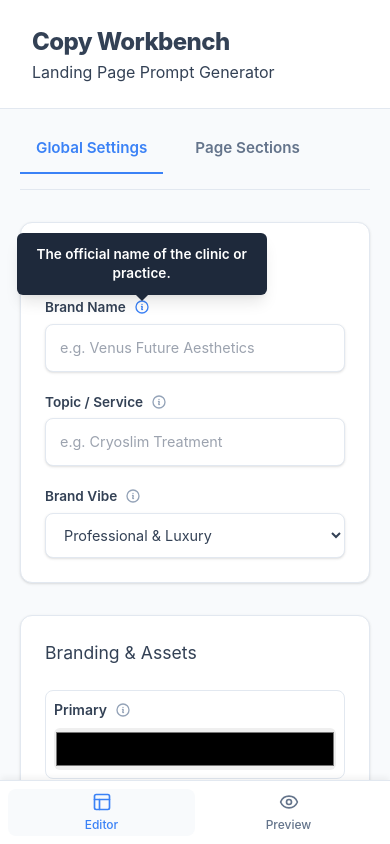
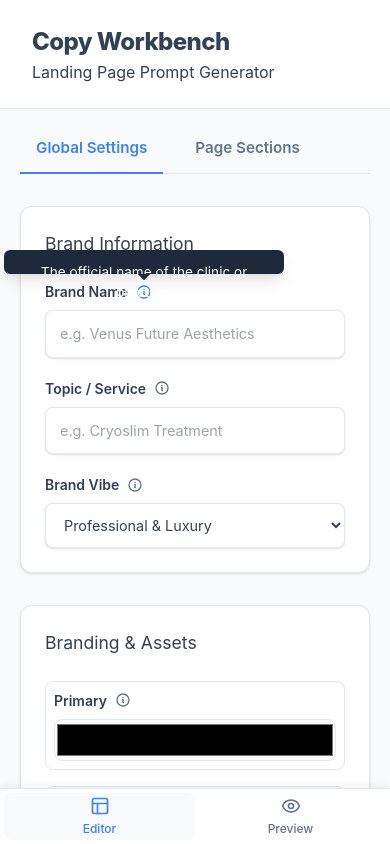
Before and after one commit to rdaiven/Landing-Page-Prompt-Generator, a React (Vite) app: page / in a window 390 px wide. Both pictures are taken after a click on the button 141 px from the left and 307 px from the top of the page. Built offline with nearby package versions, Linux system fonts and the light colour scheme.

Commit message:
Update responsive and more visuals

```diff
--- a/src/components/InputPanel.jsx
+++ b/src/components/InputPanel.jsx
@@ -147,7 +147,7 @@ const InputPanel = ({ formData, updateField, toggleSection, updateSectionLayout,
 
     return (
         <div className="input-panel">
-            <div className="tabs-header" style={{ display: 'flex', gap: '1rem', borderBottom: '1px solid var(--border)', marginBottom: '2rem' }}>
+            <div className="panel-tabs">
                 <button
                     onClick={() => setActiveTab('settings')}
                     className={`tab-btn ${activeTab === 'settings' ? 'active' : ''}`}
@@ -164,12 +164,12 @@ const InputPanel = ({ formData, updateField, toggleSection, updateSectionLayout,
 
             {activeTab === 'settings' && (
                 <div className="fade-in">
-                    <section className="form-group" style={{ background: 'var(--surface)', padding: '1.5rem', borderRadius: 'var(--radius)', border: '1px solid var(--border)', boxShadow: 'var(--shadow-sm)' }}>
-                        <h3 style={{ display: 'flex', alignItems: 'center', gap: '0.5rem', marginBottom: '1.5rem', fontSize: '1.1rem', color: 'var(--text-main)' }}>
+                    <section className="form-section">
+                        <h3 className="section-title">
                             Brand Information
                         </h3>
-                        <div className="input-field">
-                            <label style={{ display: 'flex', alignItems: 'center' }}>
+                        <div className="input-group">
+                            <label className="input-label">
                                 Brand Name
                                 <Tooltip text={helpText.brandName} />
                             </label>
@@ -180,8 +180,8 @@ const InputPanel = ({ formData, updateField, toggleSection, updateSectionLayout,
                                 onChange={(e) => updateField('brandName', e.target.value)}
                             />
                         </div>
-                        <div className="input-field" style={{ marginTop: '1.25rem' }}>
-                            <label style={{ display: 'flex', alignItems: 'center' }}>
+                        <div className="input-group">
+                            <label className="input-label">
                                 Topic / Service
                                 <Tooltip text={helpText.topic} />
                             </label>
@@ -192,8 +192,8 @@ const InputPanel = ({ formData, updateField, toggleSection, updateSectionLayout,
                                 onChange={(e) => updateField('topic', e.target.value)}
                             />
                         </div>
-                        <div className="input-field" style={{ marginTop: '1.25rem' }}>
-                            <label style={{ display: 'flex', alignItems: 'center' }}>
+                        <div className="input-group">
+                            <label className="input-label">
                                 Brand Vibe
                                 <Tooltip text={helpText.vibe} />
                             </label>
@@ -209,13 +209,13 @@ const InputPanel = ({ formData, updateField, toggleSection, updateSectionLayout,
                         </div>
                     </section>
 
-                    <section className="form-group" style={{ background: 'var(--surface)', padding: '1.5rem', borderRadius: 'var(--radius)', border: '1px solid var(--border)', boxShadow: 'var(--shadow-sm)', marginTop: '2rem' }}>
-                        <h3 style={{ display: 'flex', alignItems: 'center', gap: '0.5rem', marginBottom: '1.5rem', fontSize: '1.1rem', color: 'var(--text-main)' }}>
+                    <section className="form-section">
+                        <h3 className="section-title">
                             Branding & Assets
                         </h3>
                         <div className="color-grid">
                             <div className="color-input-wrapper">
-                                <label style={{ display: 'flex', alignItems: 'center', fontSize: '0.875rem', marginBottom: '0.5rem' }}>
+                                <label className="input-label">
                                     Primary <Tooltip text={helpText.primaryColor} />
                                 </label>
                                 <div style={{ display: 'flex', alignItems: 'center', gap: '0.5rem' }}>
@@ -223,49 +223,49 @@ const InputPanel = ({ formData, updateField, toggleSection, updateSectionLayout,
                                         type="color"
                                         value={formData.primaryColor || '#000000'}
                                         onChange={(e) => updateField('primaryColor', e.target.value)}
-                                        style={{ width: '100%', height: '42px', padding: 0, border: 'none', borderRadius: '6px', cursor: 'pointer' }}
+                                        className="color-input-refined"
                                     />
                                 </div>
                             </div>
 
                             <div className="color-input-wrapper">
-                                <label style={{ display: 'flex', alignItems: 'center', fontSize: '0.875rem', marginBottom: '0.5rem' }}>
+                                <label className="input-label">
                                     Secondary <Tooltip text={helpText.secondaryColor} />
                                 </label>
                                 <input
                                     type="color"
                                     value={formData.secondaryColor || '#ffffff'}
                                     onChange={(e) => updateField('secondaryColor', e.target.value)}
-                                    style={{ width: '100%', height: '42px', padding: 0, border: 'none', borderRadius: '6px', cursor: 'pointer' }}
+                                    className="color-input-refined"
                                 />
                             </div>
 
                             <div className="color-input-wrapper">
-                                <label style={{ display: 'flex', alignItems: 'center', fontSize: '0.875rem', marginBottom: '0.5rem' }}>
+                                <label className="input-label">
                                     Accent <Tooltip text={helpText.accentColor} />
                                 </label>
                                 <input
                                     type="color"
                                     value={formData.accentColor || '#ffffff'}
                                     onChange={(e) => updateField('accentColor', e.target.value)}
-                                    style={{ width: '100%', height: '42px', padding: 0, border: 'none', borderRadius: '6px', cursor: 'pointer' }}
+                                    className="color-input-refined"
                                 />
                             </div>
 
                             <div className="color-input-wrapper">
-                                <label style={{ display: 'flex', alignItems: 'center', fontSize: '0.875rem', marginBottom: '0.5rem' }}>
+                                <label className="input-label">
                                     Neutral <Tooltip text={helpText.neutralColor} />
                                 </label>
                                 <input
                                     type="color"
                                     value={formData.neutralColor || '#f5f5f5'}
                                     onChange={(e) => updateField('neutralColor', e.target.value)}
-                                    style={{ width: '100%', height: '42px', padding: 0, border: 'none', borderRadius: '6px', cursor: 'pointer' }}
+                                    className="color-input-refined"
                                 />
                             </div>
                         </div>
-                        <div className="input-field" style={{ marginTop: '1rem' }}>
-                            <label style={{ display: 'flex', alignItems: 'center' }}>
+                        <div className="input-group" style={{ marginTop: '1rem' }}>
+                            <label className="input-label">
                                 Target Audience
                                 <Tooltip text={helpText.audience} />
                             </label>
@@ -277,7 +277,7 @@ const InputPanel = ({ formData, updateField, toggleSection, updateSectionLayout,
                             />
                         </div>
                         <div className="color-presets" style={{ marginTop: '1rem' }}>
-                            <label style={{ fontSize: '0.75rem', textTransform: 'uppercase', letterSpacing: '0.05em', color: '#64748b' }}>Quick Palettes</label>
+                            <label className="quick-palettes-label">Quick Palettes</label>
                             <div style={{ display: 'flex', gap: '0.5rem', marginTop: '0.5rem', flexWrap: 'wrap' }}>
                                 {[
                                     { name: 'Luxury', primary: '#1a1a1a', secondary: '#ffffff', accent: '#d4af37', neutral: '#f9f9f9' },
@@ -303,14 +303,9 @@ const InputPanel = ({ formData, updateField, toggleSection, updateSectionLayout,
                                             updateField('accentColor', preset.accent);
                                             updateField('neutralColor', preset.neutral);
                                         }}
-                                        style={{
-                                            display: 'flex', alignItems: 'center', gap: '0.5rem',
-                                            padding: '0.25rem 0.5rem',
-                                            border: '1px solid #e2e8f0', borderRadius: '999px',
-                                            background: '#fff', cursor: 'pointer', fontSize: '0.8rem'
-                                        }}
+                                        className="palette-btn"
                                     >
-                                        <div style={{ display: 'flex', borderRadius: '50%', overflow: 'hidden', width: '16px', height: '16px' }}>
+                                        <div className="palette-preview">
                                             <div style={{ background: preset.primary, flex: 1 }}></div>
                                             <div style={{ background: preset.accent, flex: 1 }}></div>
                                         </div>
@@ -322,7 +317,7 @@ const InputPanel = ({ formData, updateField, toggleSection, updateSectionLayout,
                     </section>
 
                     {/* Actions Toolbar */}
-                    <div className="actions-toolbar" style={{ marginTop: '2rem', paddingTop: '1.5rem', borderTop: '1px solid #e2e8f0', display: 'flex', gap: '1rem', flexWrap: 'wrap' }}>
+                    <div className="actions-toolbar">
                         <button onClick={onReset} className="btn-secondary" style={{ borderColor: '#ef4444', color: '#ef4444' }}>
                             Reset Application
                         </button>
--- a/src/components/PreviewPanel.jsx
+++ b/src/components/PreviewPanel.jsx
@@ -95,8 +95,10 @@ const PreviewPanel = ({ prompt, formData }) => {
                                 </button>
                             </div>
                         </div>
-                        <div className={`viewport-container viewport-${viewport}`} style={{ flex: 1, overflowY: 'auto' }}>
-                            <VisualPreview formData={formData} />
+                        <div className="viewport-scroll-wrapper">
+                            <div className={`viewport-container viewport-${viewport}`}>
+                                <VisualPreview formData={formData} />
+                            </div>
                         </div>
                     </>
                 ) : (
--- a/src/components/Tooltip.jsx
+++ b/src/components/Tooltip.jsx
@@ -1,4 +1,5 @@
 import React, { useState, useRef, useEffect } from 'react'
+import ReactDOM from 'react-dom'
 
 const Tooltip = ({ text }) => {
     const [isVisible, setIsVisible] = useState(false)
@@ -17,51 +18,59 @@ const Tooltip = ({ text }) => {
         }
     }, [])
 
+    const [coords, setCoords] = useState({ left: 0, top: 0 })
+
+    const updatePosition = () => {
+        if (tooltipRef.current && isVisible) {
+            const rect = tooltipRef.current.getBoundingClientRect()
+            setCoords({
+                left: rect.left + rect.width / 2,
+                top: rect.top
+            })
+        }
+    }
+
+    useEffect(() => {
+        if (isVisible) {
+            updatePosition()
+            window.addEventListener('resize', updatePosition)
+            window.addEventListener('scroll', updatePosition, true)
+        }
+        return () => {
+            window.removeEventListener('resize', updatePosition)
+            window.removeEventListener('scroll', updatePosition, true)
+        }
+    }, [isVisible])
+
     return (
-        <span className="tooltip-container" ref={tooltipRef} style={{ position: 'relative', display: 'inline-block', marginLeft: '0.5rem' }}>
+        <>
+            <span className="tooltip-container" ref={tooltipRef}>
                 <button
                     type="button"
                     className={`tooltip-trigger ${isVisible ? 'active' : ''}`}
                     onClick={() => setIsVisible(!isVisible)}
+                    onMouseEnter={updatePosition}
                     aria-label="More information"
-                style={{
-                    background: 'transparent',
-                    color: isVisible ? '#3b82f6' : '#94a3b8',
-                    border: 'none',
-                    padding: 0,
-                    width: '16px',
-                    height: '16px',
-                    cursor: 'pointer',
-                    display: 'flex',
-                    alignItems: 'center',
-                    justifyContent: 'center',
-                    transition: 'color 0.2s',
-                    lineHeight: 1
-                }}
                 >
                     <svg xmlns="http://www.w3.org/2000/svg" fill="none" viewBox="0 0 24 24" strokeWidth={2} stroke="currentColor" style={{ width: '100%', height: '100%' }}>
                         <path strokeLinecap="round" strokeLinejoin="round" d="M11.25 11.25l.041-.02a.75.75 0 011.063.852l-.708 2.836a.75.75 0 001.063.853l.041-.021M21 12a9 9 0 11-18 0 9 9 0 0118 0zm-9-3.75h.008v.008H12V8.25z" />
                     </svg>
                 </button>
-            {isVisible && (
-                <div className="tooltip-bubble" style={{
-                    position: 'absolute',
-                    bottom: '125%',
-                    left: '50%',
-                    transform: 'translateX(-50%)',
-                    backgroundColor: '#1e293b',
-                    color: '#fff',
-                    padding: '0.75rem',
-                    borderRadius: '6px',
-                    fontSize: '0.85rem',
-                    width: 'max-content',
-                    maxWidth: '250px',
-                    zIndex: 100,
-                    boxShadow: '0 10px 15px -3px rgba(0, 0, 0, 0.1), 0 4px 6px -2px rgba(0, 0, 0, 0.05)',
-                    lineHeight: '1.4',
-                    textAlign: 'center'
-                }}>
+            </span>
+            {isVisible && ReactDOM.createPortal(
+                <div
+                    className="tooltip-bubble"
+                    style={{
+                        position: 'fixed',
+                        top: coords.top,
+                        left: coords.left,
+                        transform: 'translate(-50%, -100%)',
+                        marginTop: '-10px',
+                        zIndex: 9999
+                    }}
+                >
                     {text}
+                    {/* Arrow (Visual only, simplified) */}
                     <div style={{
                         position: 'absolute',
                         top: '100%',
@@ -71,9 +80,10 @@ const Tooltip = ({ text }) => {
                         borderStyle: 'solid',
                         borderColor: '#1e293b transparent transparent transparent'
                     }}></div>
-                </div>
+                </div>,
+                document.body
             )}
-        </span>
+        </>
     )
 }
 
--- a/src/index.css
+++ b/src/index.css
@@ -34,12 +34,26 @@ body {
   /* Mobile Default */
 }
 
-/* Mobile: Tabbed Interface */
+/* Mobile Nav Bar */
+.mobile-nav {
+  height: 56px;
+  /* Compact height */
+  background: var(--surface);
+  border-top: 1px solid var(--border);
+  display: flex;
+  align-items: center;
+  justify-content: space-around;
+  padding: 0.25rem;
+  /* Reduced padding */
+  z-index: 50;
+  box-shadow: 0 -4px 6px -1px rgba(0, 0, 0, 0.05);
+}
+
 .input-side,
 .preview-side {
   width: 100%;
-  height: calc(100vh - 64px);
-  /* Minus mobile nav height */
+  height: calc(100vh - 56px);
+  /* Adjusted for new nav height */
   flex-shrink: 0;
 }
 
@@ -68,13 +82,13 @@ body {
 
 /* Mobile Nav Bar */
 .mobile-nav {
-  height: 64px;
+  height: 56px;
   background: var(--surface);
   border-top: 1px solid var(--border);
   display: flex;
   align-items: center;
   justify-content: space-around;
-  padding: 0.5rem;
+  padding: 0.25rem;
   z-index: 50;
   box-shadow: 0 -4px 6px -1px rgba(0, 0, 0, 0.05);
 }
@@ -260,6 +274,102 @@ body {
   /* Let children handle scroll */
   position: relative;
   background: #f8fafc;
+}
+
+@media (max-width: 640px) {
+  .preview-header {
+    flex-direction: column;
+    align-items: stretch;
+    gap: 1rem;
+    padding: 1rem;
+    overflow-x: hidden;
+    /* Prevent header itself from causing scroll */
+  }
+
+  /* Grid Layout for Header Controls */
+  .header-controls {
+    width: 100%;
+    display: grid;
+    grid-template-columns: auto 1fr auto;
+    gap: 0.75rem;
+    align-items: center;
+  }
+
+  /* Guide Button - Left */
+  .header-controls .help-btn {
+    grid-column: 1;
+    grid-row: 1;
+    justify-self: start;
+  }
+
+  /* View Toggle - Center */
+  .header-controls .view-toggle {
+    grid-column: 2;
+    grid-row: 1;
+    display: flex;
+    /* Ensure it is displayed */
+    width: auto;
+    justify-self: center;
+  }
+
+  /* Copy Button - Right */
+  .header-controls .copy-btn {
+    grid-column: 3;
+    grid-row: 1;
+    justify-self: end;
+    width: auto;
+    padding: 0.5rem 0.75rem;
+    /* Slightly smaller on mobile */
+  }
+
+  .header-controls .view-toggle .toggle-btn {
+    padding: 0.35rem 0.75rem;
+  }
+
+  /* Viewport Toolbar */
+  .viewport-toolbar {
+    overflow-x: auto;
+    justify-content: center !important;
+    white-space: nowrap;
+    padding: 0.5rem !important;
+    flex-shrink: 0;
+  }
+
+  /* Scrollable Container for Viewports on Mobile */
+  .viewport-container {
+    overflow-x: auto;
+    overflow-y: hidden;
+    /* Main scroll is horizontal here */
+    align-items: flex-start;
+    padding: 0;
+    width: 100%;
+    display: block;
+    /* Ensure block so it can scroll */
+    -webkit-overflow-scrolling: touch;
+  }
+
+  /* Force desktop/tablet to be wide so they trigger scroll */
+  .viewport-desktop {
+    width: 1280px !important;
+    /* Standard Desktop */
+    min-width: 1280px !important;
+    max-width: none !important;
+    margin: 0;
+    transform-origin: top left;
+  }
+
+  .viewport-tablet {
+    width: 768px !important;
+    min-width: 768px !important;
+    max-width: none !important;
+    margin: 0;
+  }
+
+  .viewport-mobile {
+    width: 100% !important;
+    max-width: 375px;
+    margin: 0 auto;
+  }
 }
 
 /* Code View Styles */
@@ -672,6 +782,15 @@ button {
 }
 
 /* Viewport Simulation Tools */
+.viewport-scroll-wrapper {
+  flex: 1;
+  width: 100%;
+  overflow: auto;
+  position: relative;
+  display: flex;
+  flex-direction: column;
+}
+
 .viewport-container {
   margin: 0 auto;
   transition: width 0.3s cubic-bezier(0.25, 1, 0.5, 1);
@@ -710,6 +829,105 @@ button {
   padding: 2rem;
 }
 
+/* Refactored Input Panel Utilities */
+.panel-tabs {
+  display: flex;
+  gap: 1rem;
+  border-bottom: 1px solid var(--border);
+  margin-bottom: 2rem;
+}
+
+.form-section {
+  background: var(--surface);
+  padding: 1.5rem;
+  border-radius: var(--radius);
+  border: 1px solid var(--border);
+  box-shadow: var(--shadow-sm);
+  margin-bottom: 2rem;
+}
+
+.section-title {
+  display: flex;
+  align-items: center;
+  gap: 0.5rem;
+  margin-bottom: 1.5rem;
+  font-size: 1.1rem;
+  color: var(--text-main);
+  margin-top: 0;
+}
+
+.input-group {
+  margin-bottom: 1.25rem;
+}
+
+.input-group:last-child {
+  margin-bottom: 0;
+}
+
+.input-label {
+  display: flex;
+  align-items: center;
+  font-size: 0.875rem;
+  margin-bottom: 0.5rem;
+  font-weight: 600;
+  color: var(--text-main);
+}
+
+.color-input-refined {
+  width: 100%;
+  height: 42px;
+  padding: 0;
+  border: none;
+  border-radius: 6px;
+  cursor: pointer;
+  background: none;
+}
+
+.quick-palettes-label {
+  font-size: 0.75rem;
+  text-transform: uppercase;
+  letter-spacing: 0.05em;
+  color: var(--text-muted);
+  display: block;
+  margin-bottom: 0.5rem;
+}
+
+.palette-btn {
+  display: flex;
+  align-items: center;
+  gap: 0.5rem;
+  padding: 0.35rem 0.75rem;
+  border: 1px solid var(--border);
+  border-radius: 999px;
+  background: #fff;
+  cursor: pointer;
+  font-size: 0.8rem;
+  transition: all 0.2s;
+}
+
+.palette-btn:hover {
+  border-color: var(--primary);
+  background: var(--surface-alt);
+}
+
+.palette-preview {
+  display: flex;
+  border-radius: 50%;
+  overflow: hidden;
+  width: 16px;
+  height: 16px;
+  border: 1px solid rgba(0, 0, 0, 0.1);
+}
+
+.actions-toolbar {
+  margin-top: 2rem;
+  padding-top: 1.5rem;
+  border-top: 1px solid var(--border);
+  display: flex;
+  gap: 1rem;
+  flex-wrap: wrap;
+}
+
 .mock-nav,
 .mock-nav-group,
 .mock-nav-links {
@@ -744,15 +962,21 @@ button {
 /* We will use Media Queries for the actual Mobile App View (Screen < 1024px) */
 @media (max-width: 768px) {
 
-  /* Hide Desktop View Toggles on Mobile Device */
-  .preview-header .header-controls .view-toggle {
-    display: none;
+  /* Fix Preview Panel padding for Mobile Nav */
+  .preview-content {
+    padding-bottom: 60px;
+    /* Reduced from 80px */
   }
 
-  /* Fix Preview Panel padding for Mobile Nav */
-  .preview-content {
-    padding-bottom: 80px;
-    /* Space for bottom nav */
+  .preview-header {
+    padding: 0.75rem !important;
+    /* Compact header */
+    gap: 0.75rem !important;
+  }
+
+  .viewport-toolbar {
+    padding: 0.25rem !important;
+    /* Compact toolbar */
   }
 
   /* Mock Header Responsive */
@@ -958,3 +1182,62 @@ body {
   overflow-x: hidden;
   width: 100vw;
 }
+
+/* Tooltips */
+.tooltip-container {
+  position: relative;
+  display: inline-flex;
+  margin-left: 0.5rem;
+  vertical-align: middle;
+}
+
+.tooltip-trigger {
+  background: transparent;
+  color: var(--text-muted);
+  border: none;
+  padding: 0;
+  width: 16px;
+  height: 16px;
+  cursor: pointer;
+  display: flex;
+  align-items: center;
+  justify-content: center;
+  transition: color 0.2s;
+  line-height: 1;
+}
+
+.tooltip-trigger:hover,
+.tooltip-trigger.active {
+  color: var(--primary);
+}
+
+.tooltip-bubble {
+  position: absolute;
+  bottom: calc(100% + 10px);
+  left: 50%;
+  transform: translateX(-50%);
+  background-color: #1e293b;
+  color: #fff;
+  padding: 0.75rem 1rem;
+  border-radius: 6px;
+  font-size: 0.85rem;
+  width: max-content;
+  max-width: 280px;
+  z-index: 1000;
+  box-shadow: var(--shadow-lg);
+  line-height: 1.5;
+  text-align: center;
+  pointer-events: none;
+  animation: fadeIn 0.2s ease-out;
+}
+
+.tooltip-bubble::after {
+  content: '';
+  position: absolute;
+  top: 100%;
+  left: 50%;
+  transform: translateX(-50%);
+  border-width: 6px;
+  border-style: solid;
+  border-color: #1e293b transparent transparent transparent;
+}
```
Lines whose indentation alone changed are shown as unchanged.
